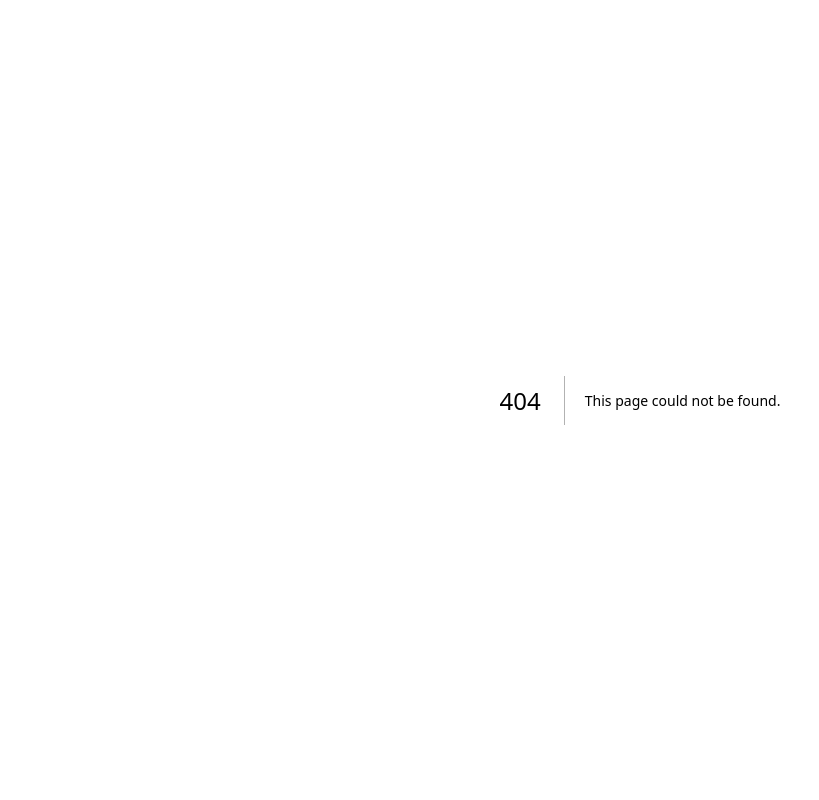
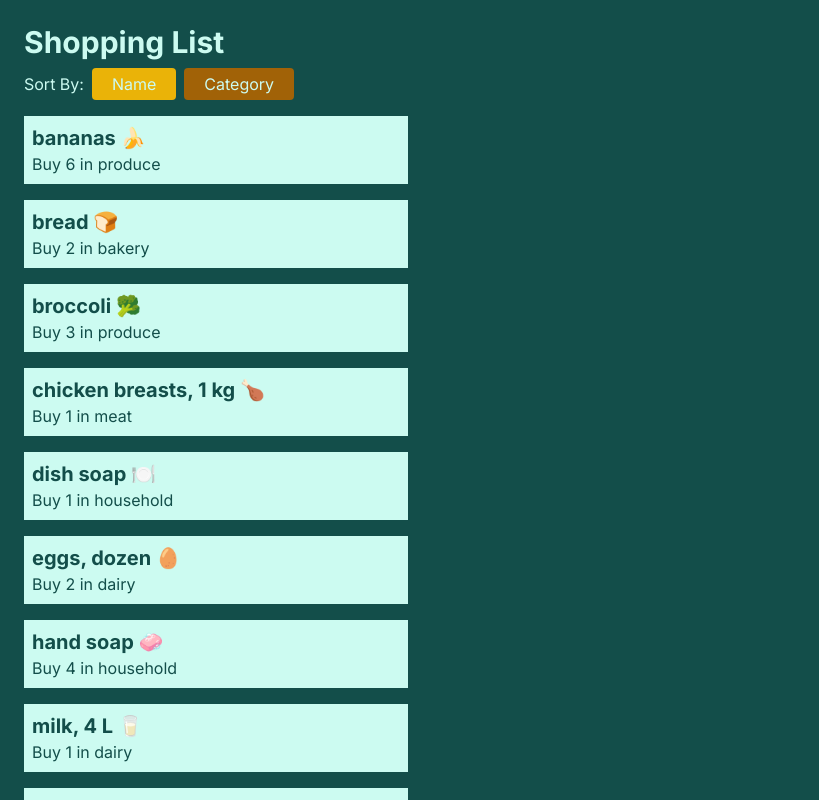
Before and after one commit to ChunxiaHuang/cprg306-assignments, a Next.js app: page /week-5 in a window 1280 px wide. Before the commit this address had no page. Shown: the top 800 px of the page, without its empty margins (0-819 px from the left). Built offline with nearby package versions, Linux system fonts and the light colour scheme.

Commit message:
week 5 sorting items
create week5 page
item-list component
item component
items data

```diff
--- a/app/page.js
+++ b/app/page.js
@@ -9,6 +9,7 @@ export default function Home() {
         <li className="text-lg pl-20 text-teal-100"><Link href="./week-2">Week-2 Assignment</Link></li>
         <li className="text-lg pl-20 text-teal-100"><Link href="./week-3">Week-3 Assignment</Link></li>
         <li className="text-lg pl-20 text-teal-100"><Link href="./week-4">Week-4 Assignment</Link></li>
+        <li className="text-lg pl-20 text-teal-100"><Link href="./week-5">Week-5 Assignment</Link></li>
       </ul>
     </main>
   );
--- /dev/null
+++ b/app/week-5/item-list.js
@@ -0,0 +1,59 @@
+"use client"
+import { useState } from "react";
+import Item from "./item";
+import itemData from "./items.json";
+
+
+export default function ItemList(){
+
+    let itemArray = itemData.map( (item) => ({...item}));
+
+    let [sortBy, setSortBy] = useState("name");
+
+    // sorting
+    itemArray = itemArray.sort( (a,b) => {
+
+      let nameA = a[sortBy].toUpperCase();
+      let nameB = b[sortBy].toUpperCase();
+      let categoryA = a[sortBy].toUpperCase();
+      let categoryB = b[sortBy].toUpperCase();
+
+      if (sortBy === "name"){
+        if (nameA < nameB){
+          return -1;
+        }
+        if (nameA > nameB){
+          return 1;
+        }
+        return 0;
+      }else if (sortBy === "category"){
+        if (categoryA < categoryB) {
+          return -1;
+        }
+        if (categoryA > categoryB) {
+          return 1;
+        }
+        return 0;
+      }
+    });
+
+    let handleNameButton = (event) => setSortBy(event.target.value);
+    let handleCateButton = (event) => setSortBy(event.target.value);
+    let handleGroupButton = (event) => setSortBy(event.target.value);
+
+    let activeStyle = "ml-2 px-5 py-1  text-teal-100 bg-yellow-500 rounded";
+    let inactiveStyle = "ml-2 px-5 py-1  text-teal-100 bg-yellow-700 rounded";
+
+      return(
+        <div className="p-2">
+          <label className="ml-4 text-teal-100">Sort By:</label>
+          <button className={sortBy == "name" ? activeStyle : inactiveStyle} value="name"
+            onClick={handleNameButton}>Name</button>
+          <button className={sortBy == "category" ? activeStyle : inactiveStyle} value="category"
+            onClick={handleCateButton}>Category</button>
+          {itemArray.map((item) => (
+            <Item item={item}/>
+          ))}
+        </div>
+      );
+}
--- /dev/null
+++ b/app/week-5/item.js
@@ -0,0 +1,15 @@
+
+
+export default function Item({item}){
+
+    let {name, quantity, category} = item;
+
+    return (
+        <div className="text-teal-900 bg-teal-100 m-4 p-2 w-96">
+            <ul>
+                <li className="text-xl font-bold">{name}</li>
+                <li>Buy {quantity} in {category}</li>
+            </ul>
+        </div>
+    );
+}
--- /dev/null
+++ b/app/week-5/items.json
@@ -0,0 +1,74 @@
+[
+    {
+      "id": "1h2GJKH12gkHG31h1H",
+      "name": "milk, 4 L 🥛",
+      "quantity": 1,
+      "category": "dairy"
+    },
+    {
+      "id": "2KJH3k2j3H1k2J3K1H",
+      "name": "bread 🍞",
+      "quantity": 2,
+      "category": "bakery"
+    },
+    {
+      "id": "3h2KJH3k2j3H1k2J3",
+      "name": "eggs, dozen 🥚",
+      "quantity": 2,
+      "category": "dairy"
+    },
+    {
+      "id": "4k2J3K1H2GJKH12gk",
+      "name": "bananas 🍌",
+      "quantity": 6,
+      "category": "produce"
+    },
+    {
+      "id": "5H1h1H2KJH3k2j3H",
+      "name": "broccoli 🥦",
+      "quantity": 3,
+      "category": "produce"
+    },
+    {
+      "id": "6H1k2J3K1H2GJKH1",
+      "name": "chicken breasts, 1 kg 🍗",
+      "quantity": 1,
+      "category": "meat"
+    },
+    {
+      "id": "7gkHG31h1H2KJH3k",
+      "name": "pasta sauce 🍝",
+      "quantity": 3,
+      "category": "canned goods"
+    },
+    {
+      "id": "8j3H1k2J3K1H2GJK",
+      "name": "spaghetti, 454 g 🍝",
+      "quantity": 2,
+      "category": "dry goods"
+    },
+    {
+      "id": "9H12gkHG31h1H2KJ",
+      "name": "toilet paper, 12 pack 🧻",
+      "quantity": 1,
+      "category": "household"
+    },
+    {
+      "id": "10H3k2j3H1k2J3K1",
+      "name": "paper towels, 6 pack",
+      "quantity": 1,
+      "category": "household"
+    },
+    {
+      "id": "11k2J3K1H2GJKH12",
+      "name": "dish soap 🍽️",
+      "quantity": 1,
+      "category": "household"
+    },
+    {
+      "id": "12GJKH12gkHG31h1",
+      "name": "hand soap 🧼",
+      "quantity": 4,
+      "category": "household"
+    }
+  ]
--- /dev/null
+++ b/app/week-5/page.js
@@ -0,0 +1,13 @@
+import ItemList from "./item-list";
+
+
+
+export default function Page(){
+
+    return(
+        <main className="bg-teal-900">
+            <h1 className="text-3xl font-bold text-teal-100 px-6 pt-6">Shopping List</h1>
+            <ItemList/>
+        </main>
+    );
+}
```
